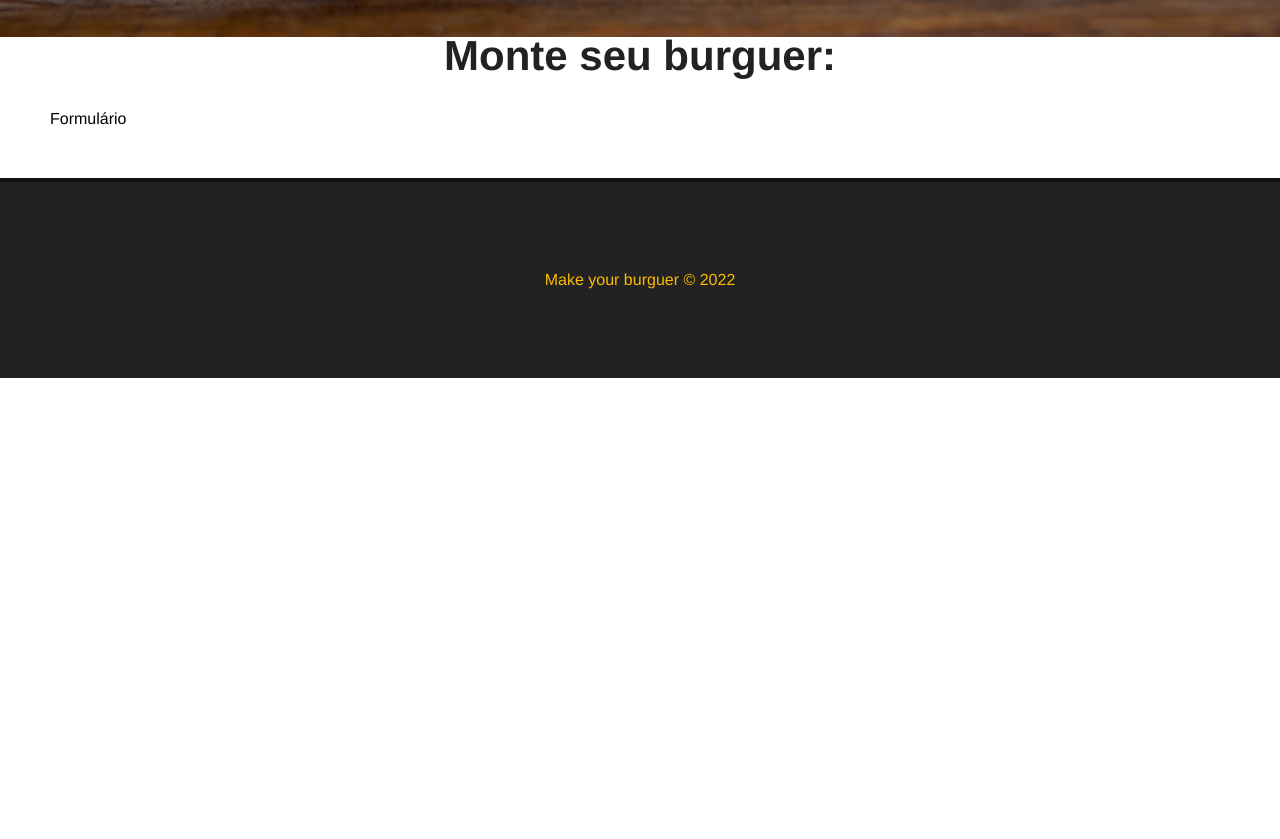
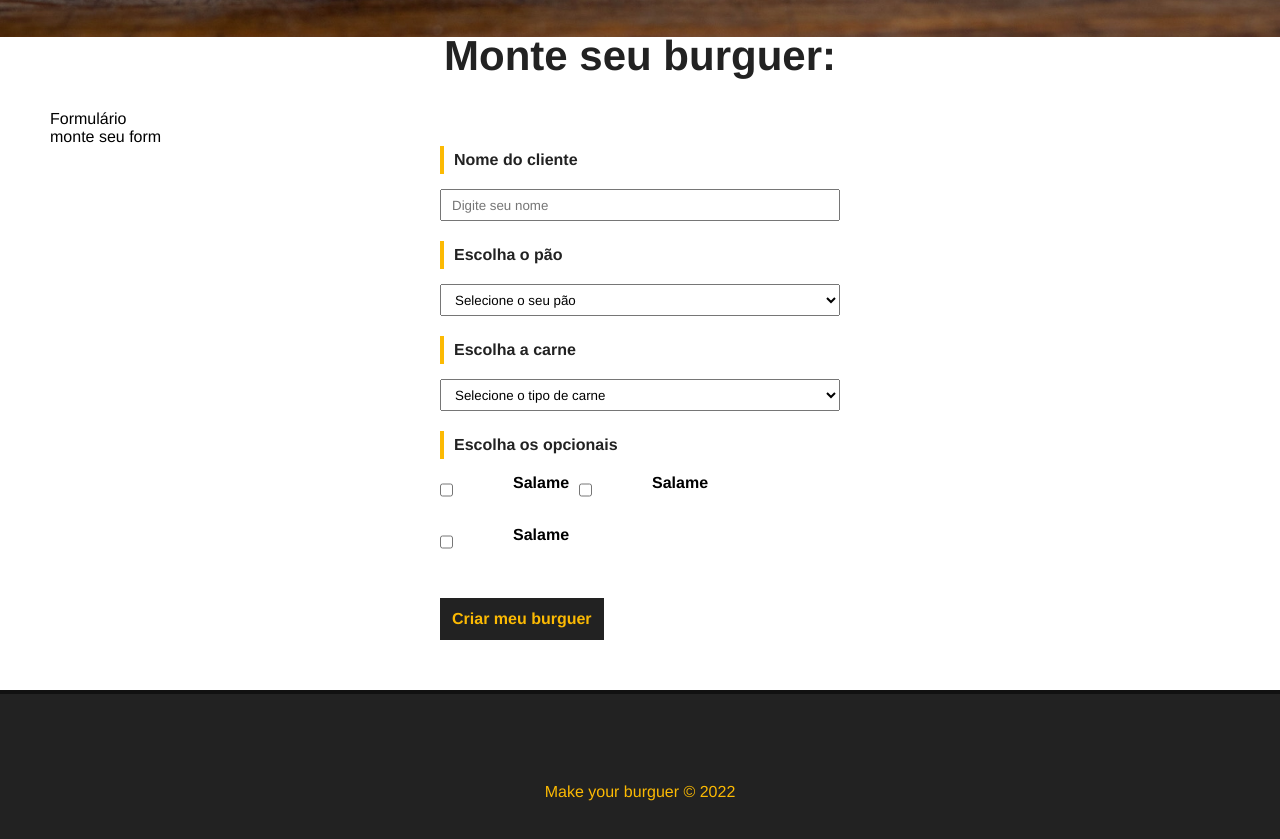
Before and after one commit to EnzoGamaDS/Make-Your-Burguer, a Vue app in the folder your_burguer/: page / in a window 1280 px wide. Shown: the part 629-1468 px from the top of the page. Before the commit the page ends 1007 px from the top, so only its background shows below. Built offline with nearby package versions, Linux system fonts and the light colour scheme.

Commit message:
criando e estilizando formulario.

```diff
--- /dev/null
+++ b/your_burguer/src/components/BurguerForm.vue
@@ -0,0 +1,115 @@
+<template>
+    <div>
+        <p>monte seu form</p>
+        <div>
+            <form id="burguer-form">
+                <div class="input-container">
+                    <label for="nome">Nome do cliente</label>
+                    <input type="text" id="nome" name="nome" v-model="nome" placeholder="Digite seu nome">
+                </div>
+                <div class="input-container">
+                    <label for="pao">Escolha o pão</label>
+                    <select name="pao" id="pao">
+                        <option value="">Selecione o seu pão</option>
+                        <option value="integral">Integral</option>
+                    </select>
+                </div>
+                <div class="input-container">
+                    <label for="carne">Escolha a carne</label>
+                    <select name="carne" id="carne">
+                        <option value="">Selecione o tipo de carne</option>
+                        <option value="maminha">maminha</option>
+                    </select>
+                </div>
+                <div id="opcionais-container" class="input-container">
+                    <label id="opcionais-title" for="opcionais">Escolha os opcionais</label>
+                    <div class="checkbox-container">
+                        <input type="checkbox" name="opcionais" v-model="opcionais" value="salame">
+                        <span>Salame</span>
+                    </div>
+                    <div class="checkbox-container">
+                        <input type="checkbox" name="opcionais" v-model="opcionais" value="salame">
+                        <span>Salame</span>
+                    </div>
+                    <div class="checkbox-container">
+                        <input type="checkbox" name="opcionais" v-model="opcionais" value="salame">
+                        <span>Salame</span>
+                    </div>
+                </div>
+                <div>
+                    <input type="submit" class="submit-btn" value="Criar meu burguer">
+                </div>
+            </form>
+        </div>
+    </div>
+</template>
+<script>
+export default {
+    name:'BuerguerForm'
+ }
+</script>
+<style scoped>
+#burguer-form {
+    max-width: 400px;
+    margin: 0 auto;
+}
+.input-container{
+    display: flex;
+    flex-direction:column;
+    margin-bottom: 20px;
+}
+.input-container input,
+.input-container select{
+    height: 4vh;
+    padding-left: 10px;
+}
+label{
+    font-weight: bold;
+    margin-bottom: 15px;
+    color: #222;
+    padding: 5px 10px;
+    border-left: 4px solid #fcba03;
+}
+input select {
+    padding: 5px 10px;
+    width: 300px;
+}
+#opcionais-container{
+    flex-direction: row;
+    flex-wrap:wrap;
+}
+#opcionais-title{
+    width: 100%;
+}
+.checkbox-container{
+    display: flex;
+    align-items: flex-start;
+    widows: 50%;
+    margin-bottom: 20px;
+}
+.checkbox-container span,
+.checkbox-container input{
+    margin-right: 10px;
+    width: auto;
+}
+
+.checkbox-container span{
+    margin-left:50px;
+    font-weight: bold;
+}
+.submit-btn{
+    background: #222;
+    color: #fcba03;
+    font-weight: bold;
+    border: 2px solid #222;
+    padding: 10px;
+    font-size: 16px;
+    margin: 0 auto;
+    cursor: pointer;
+    transition: 0.5s;
+}
+.submit-btn:hover{
+    background: transparent;
+    color: #222;
+}
+</style>
--- a/your_burguer/src/views/HomeView.vue
+++ b/your_burguer/src/views/HomeView.vue
@@ -1,18 +1,20 @@
 <template>
   <div class="main-container">
-  <Banner/>
+    <Banner/>
     <h1>Monte seu burguer:</h1>
     <p>Formulário</p>
+    <BurguerForm/>
   </div>
 </template>
 
 <script>
   import Banner from '../components/Banner.vue'
+  import BurguerForm from '../components/BurguerForm.vue'
 
   export default {
     name: "HomeView",
     components:{
-      Banner
+      Banner, BurguerForm
     }
   }
 </script>
```
